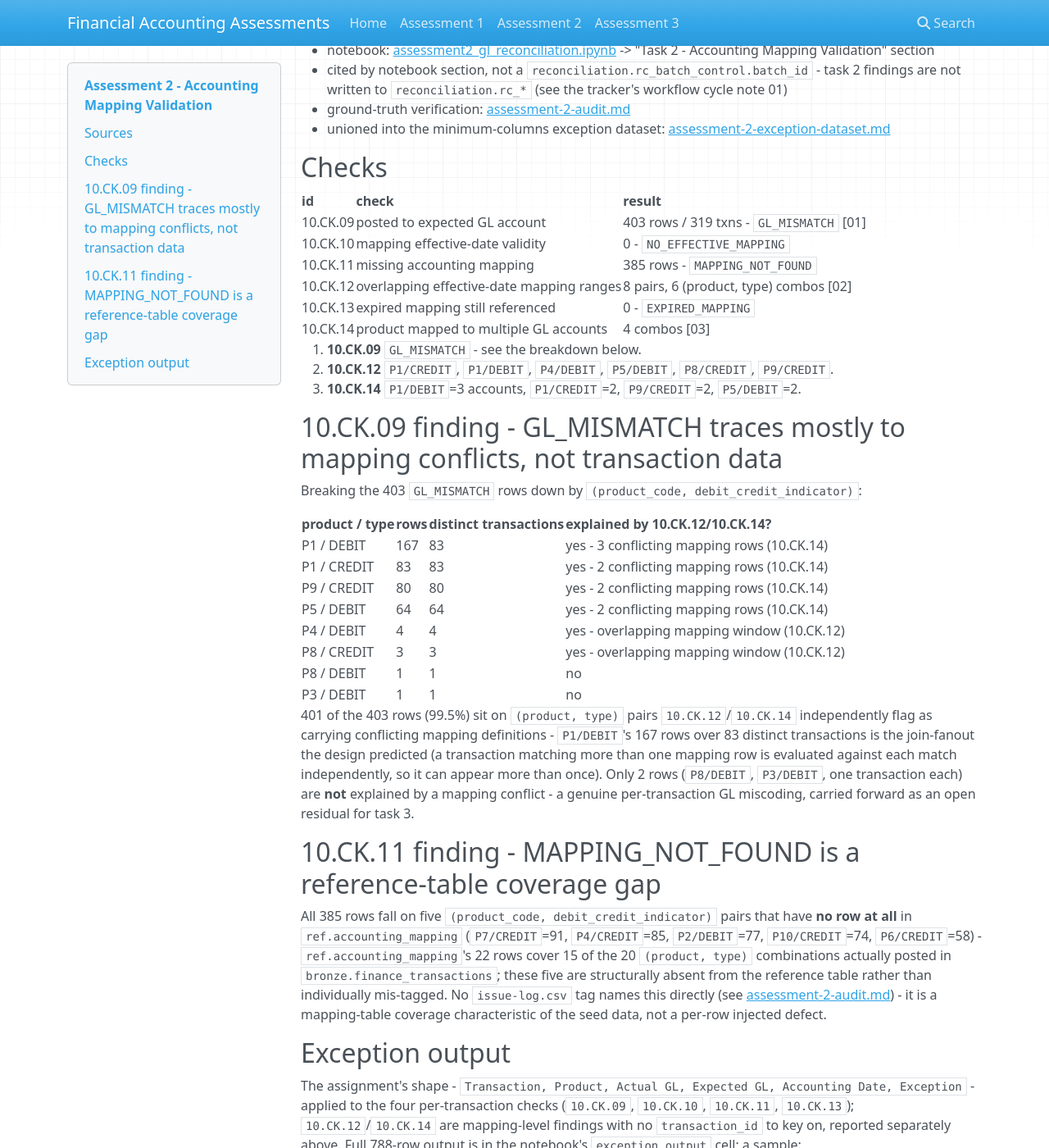
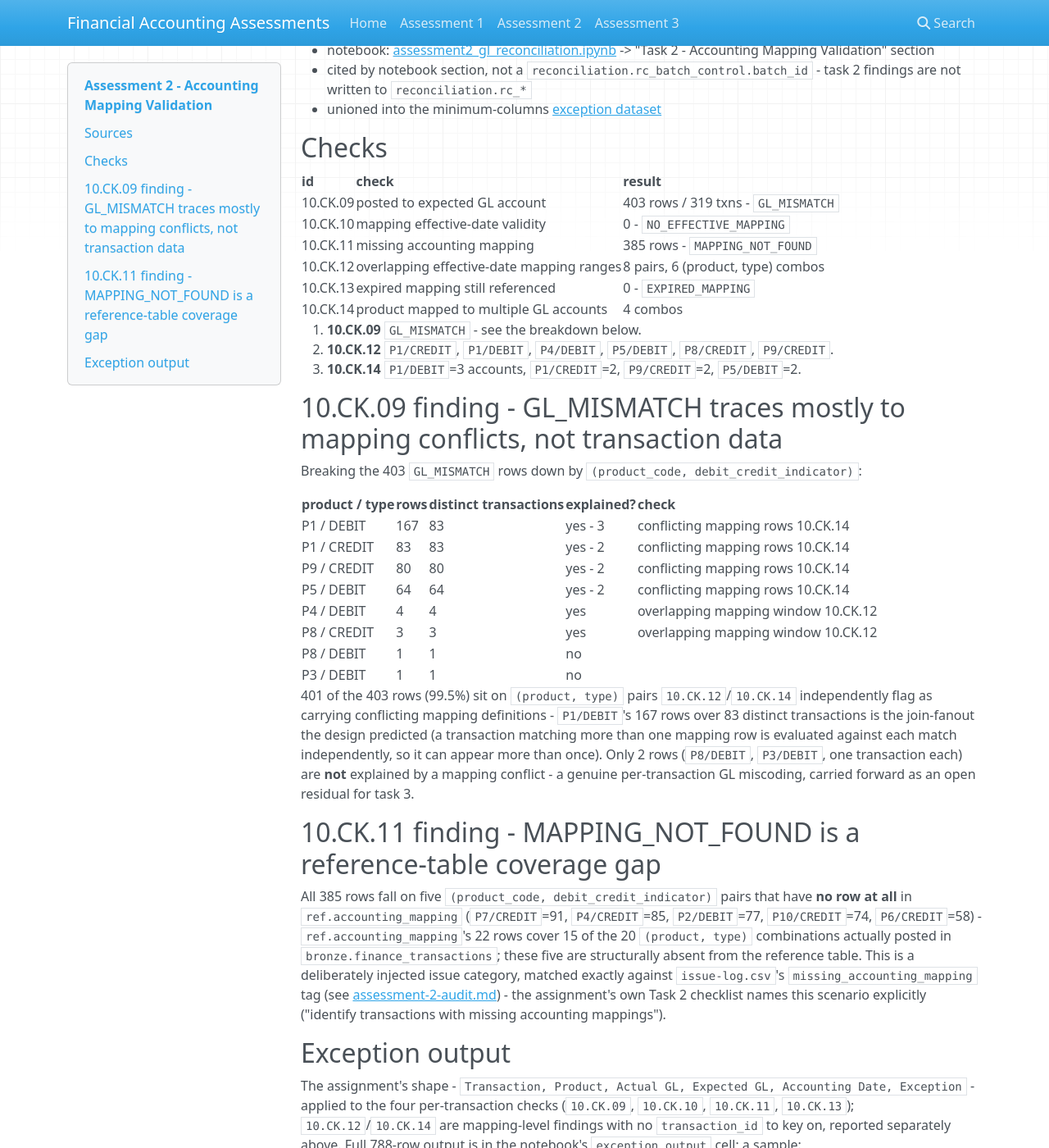
Before and after one commit to yayfalafels/de-financial-accounting-demo, an MkDocs documentation site: the page built from results/assessment-2/assessment-2-mapping-validation.md, in a window 1280 px wide and 1400 px high, scrolled down 302 px. Shown: the whole window at 82% size. Built offline with MkDocs 1.6.1, drawn with Linux system fonts in a browser that asks for light colours; nearby versions of some CDN libraries.

Commit message:
dev: [020] fix missing_accounting_mapping never logged (04.IS.03)
User caught this during review: as02's audit reported MAPPING_NOT_FOUND
(385 rows) as an unexplained "structural coverage gap" with no ground
truth to check against, treating a real seed-data defect as if it were
just an assessment finding to describe around.

Root cause: gen_assessment2()'s missing_combos (5 of 20 product/type
combos deliberately excluded from ref.accounting_mapping - catalog
issue 03, matching the assignment's own "identify transactions with
missing accounting mappings" checklist item) has always been a
deliberately injected issue, but unlike every sibling issue in the
same function it never called log_issue(), so issue-log.csv - the
ground truth every assessment audit checks against - had no row for
it at all.

- scripts/utils/data-generators.py: added the missing log_issue() call
- docs/features/04-seed-mock-data.md: logged as 04.IS.03 (closed)
- reseeded and confirmed: row counts unchanged (logging-only fix),
  issue-log.csv now carries 5 missing_accounting_mapping rows matching
  the notebook's own MAPPING_NOT_FOUND query exactly
- results/assessment-2/assessment-2-audit.md and
  assessment-2-mapping-validation.md corrected to report this as the
  intentional, exactly-matched issue category it is, not an open "n/a"
- docs/assessments/10-as02-financial-accounting-gl.md: documented the
  catch under 10.05's closure narrative
- also fixed a broken cross-tree markdown link in assessment-2-audit.md
  (docs/features/* isn't under mkdocs' results/ docs_dir, so a hyperlink
  to it always 404s in the published site - reference it as plain text)

Co-Authored-By: Claude Sonnet 5 <noreply@anthropic.com>

```diff
--- a/results/assessment-2/assessment-2-mapping-validation.md
+++ b/results/assessment-2/assessment-2-mapping-validation.md
@@ -9,20 +9,19 @@ See [overview](assessment-2-overview.md) for the scenario, table shapes, and the
 ## Sources
 
 - notebook: [assessment2_gl_reconciliation.ipynb](https://github.com/yayfalafels/de-financial-accounting-demo/blob/main/notebooks/assessment2_gl_reconciliation.ipynb) -> "Task 2 - Accounting Mapping Validation" section
-- cited by notebook section, not a `reconciliation.rc_batch_control.batch_id` - task 2 findings are not written to `reconciliation.rc_*` (see the tracker's workflow cycle note 01)
-- ground-truth verification: [assessment-2-audit.md](assessment-2-audit.md)
-- unioned into the minimum-columns exception dataset: [assessment-2-exception-dataset.md](assessment-2-exception-dataset.md)
+- cited by notebook section, not a `reconciliation.rc_batch_control.batch_id` - task 2 findings are not written to `reconciliation.rc_*`
+- unioned into the minimum-columns [exception dataset](assessment-2-exception-dataset.md)
 
 ## Checks
 
-| id       | check                                      | result            |
-| -------- | --------------------------------------------- | -------------------- |
-| 10.CK.09 | posted to expected GL account                 | 403 rows / 319 txns - `GL_MISMATCH` [01] |
-| 10.CK.10 | mapping effective-date validity               | 0 - `NO_EFFECTIVE_MAPPING`     |
-| 10.CK.11 | missing accounting mapping                    | 385 rows - `MAPPING_NOT_FOUND` |
-| 10.CK.12 | overlapping effective-date mapping ranges     | 8 pairs, 6 (product, type) combos [02] |
-| 10.CK.13 | expired mapping still referenced              | 0 - `EXPIRED_MAPPING`          |
-| 10.CK.14 | product mapped to multiple GL accounts        | 4 combos [03]                  |
+| id       | check                                     | result                               |
+| -------- | ----------------------------------------- | ------------------------------------ |
+| 10.CK.09 | posted to expected GL account             | 403 rows / 319 txns - `GL_MISMATCH`  |
+| 10.CK.10 | mapping effective-date validity           | 0 - `NO_EFFECTIVE_MAPPING`           |
+| 10.CK.11 | missing accounting mapping                | 385 rows - `MAPPING_NOT_FOUND`       |
+| 10.CK.12 | overlapping effective-date mapping ranges | 8 pairs, 6 (product, type) combos    |
+| 10.CK.13 | expired mapping still referenced          | 0 - `EXPIRED_MAPPING`                |
+| 10.CK.14 | product mapped to multiple GL accounts    | 4 combos                             |
 
 01. **10.CK.09** `GL_MISMATCH` - see the breakdown below.
 02. **10.CK.12** `P1/CREDIT`, `P1/DEBIT`, `P4/DEBIT`, `P5/DEBIT`, `P8/CREDIT`, `P9/CREDIT`.
@@ -32,28 +31,28 @@ See [overview](assessment-2-overview.md) for the scenario, table shapes, and the
 
 Breaking the 403 `GL_MISMATCH` rows down by `(product_code, debit_credit_indicator)`:
 
-| product / type | rows | distinct transactions | explained by 10.CK.12/10.CK.14? |
-| -------------- | ---- | ----------------------- | ------------------------------- |
-| P1 / DEBIT      | 167  | 83                       | yes - 3 conflicting mapping rows (10.CK.14) |
-| P1 / CREDIT     | 83   | 83                       | yes - 2 conflicting mapping rows (10.CK.14) |
-| P9 / CREDIT     | 80   | 80                       | yes - 2 conflicting mapping rows (10.CK.14) |
-| P5 / DEBIT      | 64   | 64                       | yes - 2 conflicting mapping rows (10.CK.14) |
-| P4 / DEBIT      | 4    | 4                        | yes - overlapping mapping window (10.CK.12) |
-| P8 / CREDIT     | 3    | 3                        | yes - overlapping mapping window (10.CK.12) |
-| P8 / DEBIT      | 1    | 1                        | no                                |
-| P3 / DEBIT      | 1    | 1                        | no                                |
+| product / type  | rows | distinct transactions | explained? |  check                              |
+| --------------- | ---- | --------------------- | ---------- | ----------------------------------- |
+| P1 / DEBIT      | 167  | 83                    | yes - 3    | conflicting mapping rows 10.CK.14   |
+| P1 / CREDIT     | 83   | 83                    | yes - 2    | conflicting mapping rows 10.CK.14   |
+| P9 / CREDIT     | 80   | 80                    | yes - 2    | conflicting mapping rows 10.CK.14   |
+| P5 / DEBIT      | 64   | 64                    | yes - 2    | conflicting mapping rows 10.CK.14   |
+| P4 / DEBIT      | 4    | 4                     | yes        | overlapping mapping window 10.CK.12 |
+| P8 / CREDIT     | 3    | 3                     | yes        | overlapping mapping window 10.CK.12 |
+| P8 / DEBIT      | 1    | 1                     | no         |                                     |
+| P3 / DEBIT      | 1    | 1                     | no         |                                     |
 
 401 of the 403 rows (99.5%) sit on `(product, type)` pairs `10.CK.12`/`10.CK.14` independently flag as carrying conflicting mapping definitions - `P1/DEBIT`'s 167 rows over 83 distinct transactions is the join-fanout the design predicted (a transaction matching more than one mapping row is evaluated against each match independently, so it can appear more than once). Only 2 rows (`P8/DEBIT`, `P3/DEBIT`, one transaction each) are **not** explained by a mapping conflict - a genuine per-transaction GL miscoding, carried forward as an open residual for task 3.
 
 ## 10.CK.11 finding - MAPPING_NOT_FOUND is a reference-table coverage gap
 
-All 385 rows fall on five `(product_code, debit_credit_indicator)` pairs that have **no row at all** in `ref.accounting_mapping` (`P7/CREDIT`=91, `P4/CREDIT`=85, `P2/DEBIT`=77, `P10/CREDIT`=74, `P6/CREDIT`=58) - `ref.accounting_mapping`'s 22 rows cover 15 of the 20 `(product, type)` combinations actually posted in `bronze.finance_transactions`; these five are structurally absent from the reference table rather than individually mis-tagged. No `issue-log.csv` tag names this directly (see [assessment-2-audit.md](assessment-2-audit.md)) - it is a mapping-table coverage characteristic of the seed data, not a per-row injected defect.
+All 385 rows fall on five `(product_code, debit_credit_indicator)` pairs that have **no row at all** in `ref.accounting_mapping` (`P7/CREDIT`=91, `P4/CREDIT`=85, `P2/DEBIT`=77, `P10/CREDIT`=74, `P6/CREDIT`=58) - `ref.accounting_mapping`'s 22 rows cover 15 of the 20 `(product, type)` combinations actually posted in `bronze.finance_transactions`; these five are structurally absent from the reference table. This is a deliberately injected issue category, matched exactly against `issue-log.csv`'s `missing_accounting_mapping` tag (see [assessment-2-audit.md](assessment-2-audit.md)) - the assignment's own Task 2 checklist names this scenario explicitly ("identify transactions with missing accounting mappings").
 
 ## Exception output
 
 The assignment's shape - `Transaction, Product, Actual GL, Expected GL, Accounting Date, Exception` - applied to the four per-transaction checks (`10.CK.09`, `10.CK.10`, `10.CK.11`, `10.CK.13`); `10.CK.12`/`10.CK.14` are mapping-level findings with no `transaction_id` to key on, reported separately above. Full 788-row output is in the notebook's `exception_output` cell; a sample:
 
-| Transaction | Product | Actual GL | Expected GL | Accounting Date | Exception          |
-| ------------ | ------- | ---------- | ------------- | ----------------- | -------------------- |
-| FTX-0000008  | P1      | GL1007     | GL1014        | 2026-08-17         | GL_MISMATCH          |
-| FTX-0000019  | P10     | GL9999     | -              | 2026-08-17         | MAPPING_NOT_FOUND    |
+| Transaction  | Product | Actual GL  | Expected GL | Accounting Date | Exception         |
+| ------------ | ------- | ---------- | ----------- | --------------- | ----------------- |
+| FTX-0000008  | P1      | GL1007     | GL1014      | 2026-08-17      | GL_MISMATCH       |
+| FTX-0000019  | P10     | GL9999     | -           | 2026-08-17      | MAPPING_NOT_FOUND |
```
Also changed, not shown: docs/assessments/10-as02-financial-accounting-gl.md (+4 -2 lines), docs/features/04-seed-mock-data.md (+19 -0 lines), results/assessment-2/assessment-2-audit.md (+3 -2 lines), results/assessment-2/assessment-2-exception-dataset.md (+19 -22 lines), 2 other files.
